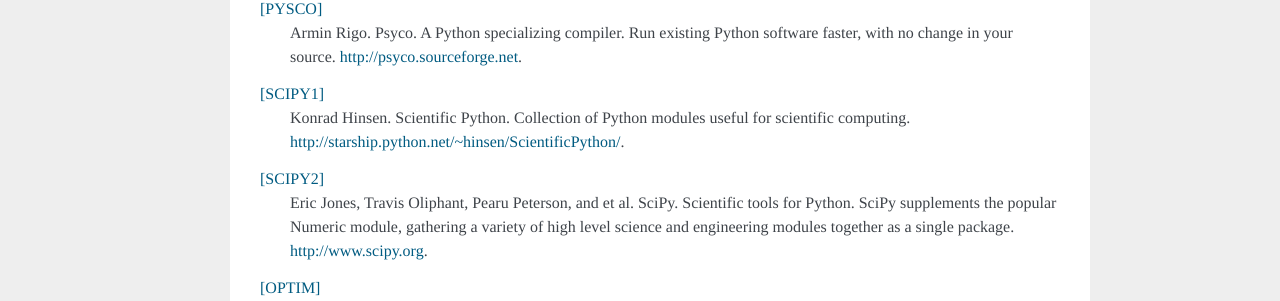
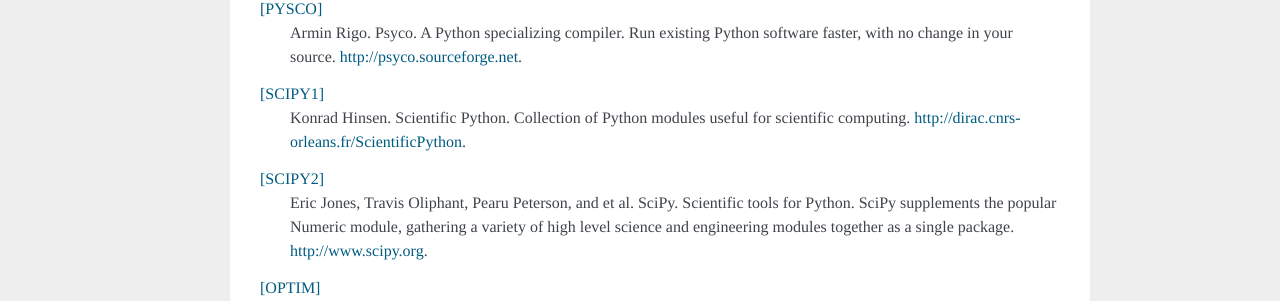
Before and after one commit to PyTables/PyTables, a Sphinx documentation site: the page built from doc/source/usersguide/bibliography.rst, in a window 1280 px wide. Shown: the part 1619-1920 px from the top of the page. Built offline with Sphinx 7.4.7, drawn with Linux system fonts in a browser that asks for light colours; formulas are drawn with MathJax 3.

Commit message:
Fixed broken link

```diff
--- a/doc/source/usersguide/bibliography.rst
+++ b/doc/source/usersguide/bibliography.rst
@@ -137,7 +137,7 @@
 :ref:`[SCIPY1] <SCIPY1>`
     Konrad Hinsen. Scientific Python. Collection of Python modules useful for
     scientific computing.
-    `<http://starship.python.net/~hinsen/ScientificPython/>`_.
+    `<http://dirac.cnrs-orleans.fr/ScientificPython>`_.
 
 .. _SCIPY2:
 
```
